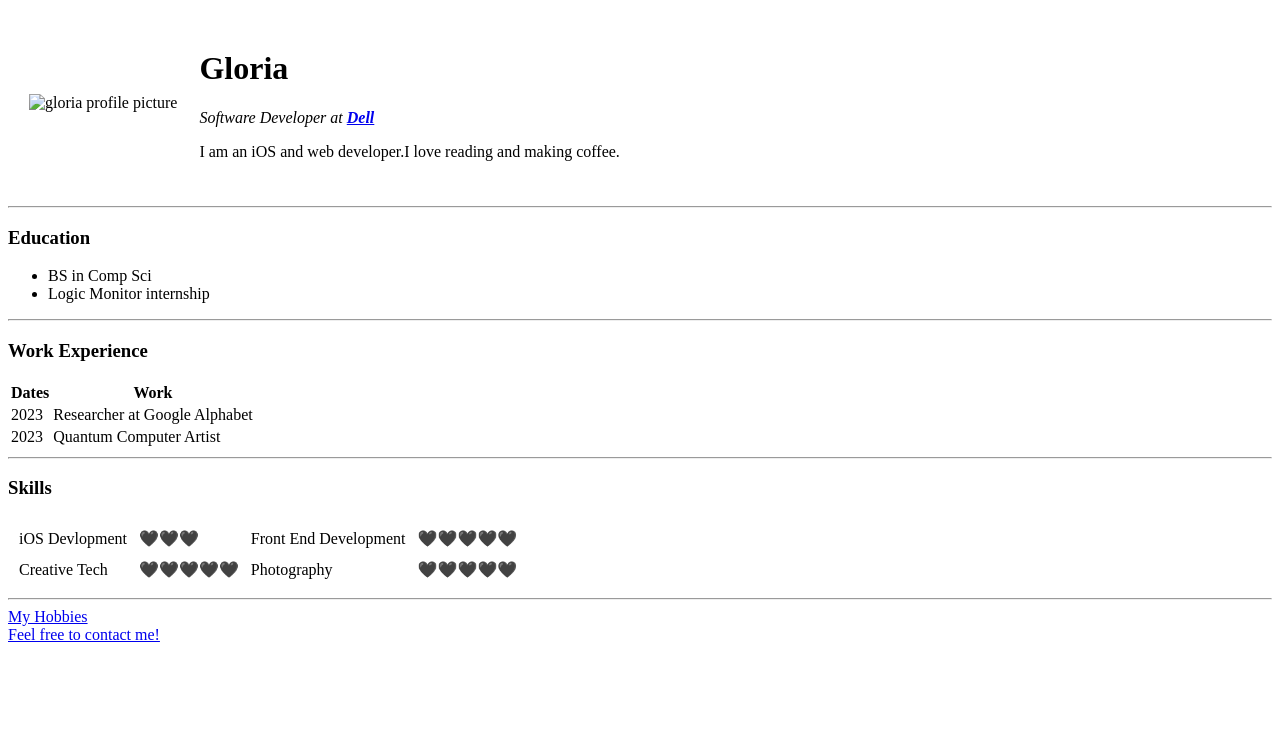
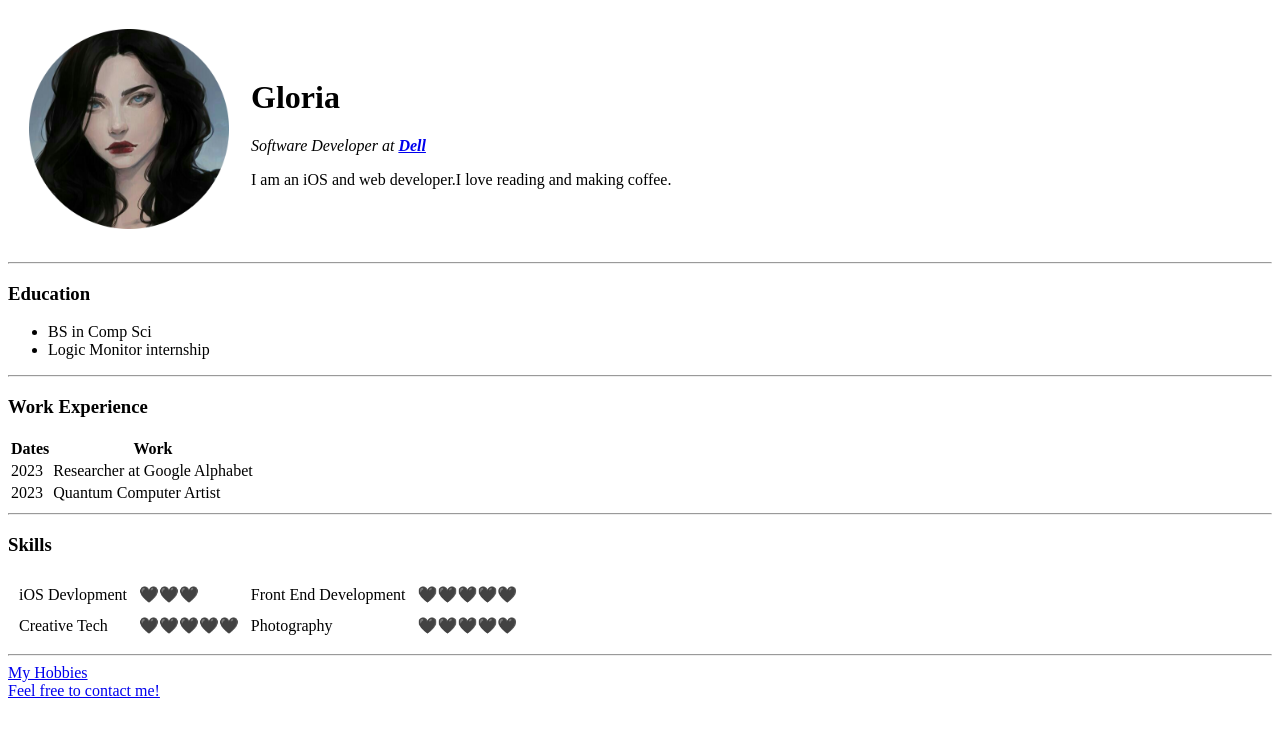
Before and after one commit to CamusCamel/cv, a plain HTML site: page index.html in a window 1280 px wide. Drawn offline with Linux system fonts and the light colour scheme.

Commit message:
Updated image showing

```diff
--- a/index.html
+++ b/index.html
@@ -9,7 +9,7 @@
 <body>
     <table cellspacing="20">
         <tr>
-            <td><img src="BloodMoonCircle.png" alt="gloria profile picture" width="200" height="200"></td>
+            <td><img src="images/BloodMoonCircle.png" alt="gloria profile picture" width="200" height="200"></td>
             <td>
                 <h1>Gloria</h1>
                 <p><em>Software Developer at <strong><a href="https://www.dell.com/en-us">Dell</a></strong> </em></p>
```
